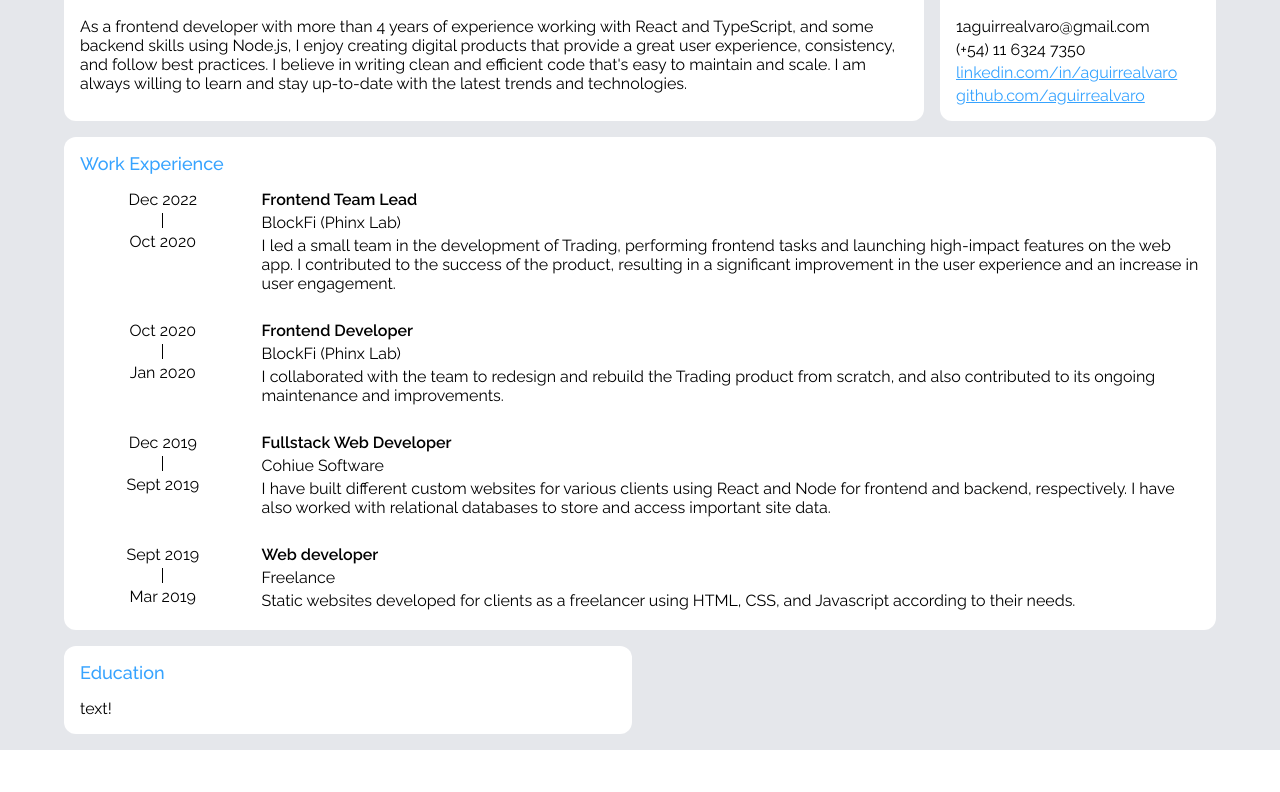
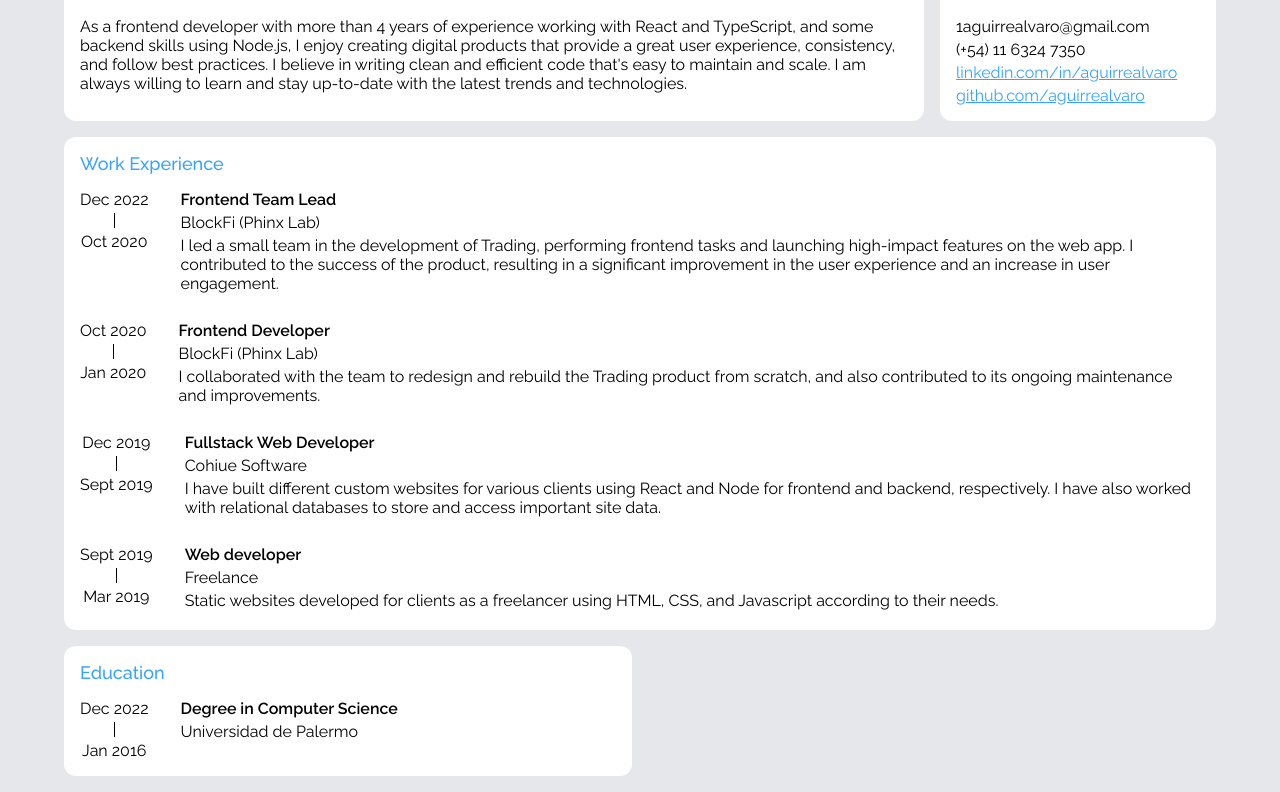
Before and after one commit to aguirrealvaro/cv, a Next.js app: page / in a window 1280 px wide. Shown: the part 300-1092 px from the top of the page. Before the commit the page ends 1050 px from the top, so only its background shows below. Built offline with nearby package versions, Linux system fonts and the light colour scheme.

Commit message:
Add education

```diff
--- a/src/components/Education/Education.tsx
+++ b/src/components/Education/Education.tsx
@@ -1,5 +1,6 @@
 import { FunctionComponent } from "react";
 import styled from "styled-components";
+import { SingleExperience } from "../Experience/SingleExperience";
 import { Card, CardTitle } from "@/css";
 
 export const Education: FunctionComponent = () => {
@@ -7,7 +8,12 @@ export const Education: FunctionComponent = () => {
     <Container>
       <Card>
         <CardTitle>Education</CardTitle>
-        <div>text!</div>
+        <SingleExperience
+          role="Degree in Computer Science"
+          company="Universidad de Palermo"
+          startTime="Jan 2016"
+          endTime="Dec 2022"
+        />
       </Card>
     </Container>
   );
--- a/src/components/Experience/SingleExperience.tsx
+++ b/src/components/Experience/SingleExperience.tsx
@@ -4,7 +4,7 @@ import styled from "styled-components";
 type SingleExperienceProps = {
   role: string;
   company: string;
-  description: string;
+  description?: string;
   startTime: string;
   endTime: string;
 };
@@ -26,7 +26,7 @@ export const SingleExperience: FunctionComponent<SingleExperienceProps> = ({
       <TextContainer>
         <Role>{role}</Role>
         <Company>{company}</Company>
-        <Description>{description}</Description>
+        {description && <Description>{description}</Description>}
       </TextContainer>
     </Container>
   );
@@ -39,8 +39,7 @@ const Container = styled.div`
 const TimeContainer = styled.div`
   display: flex;
   flex-direction: column;
-  margin-right: ${({ theme }) => theme.spacing[4]};
-  width: 15%;
+  margin-right: ${({ theme }) => theme.spacing[8]};
   align-items: center;
 `;
 
@@ -52,7 +51,7 @@ const Line = styled.span`
 `;
 
 const TextContainer = styled.div`
-  width: 85%;
+  flex: 1;
 `;
 
 const Role = styled.span`
```
